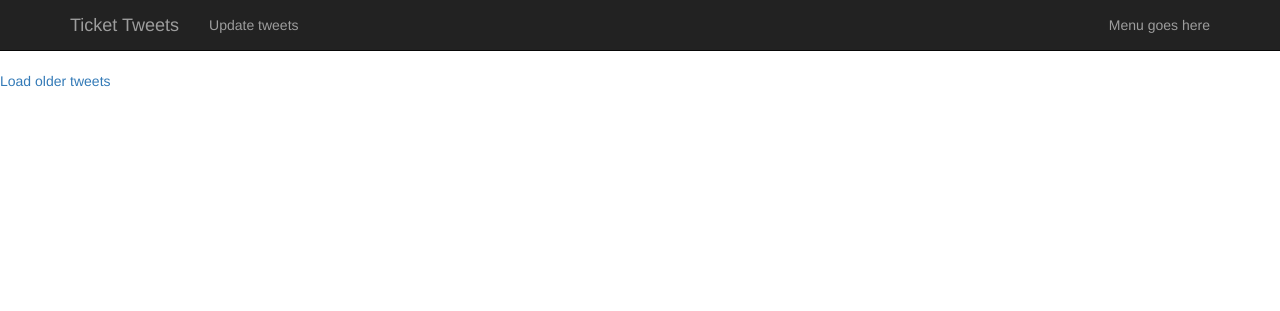
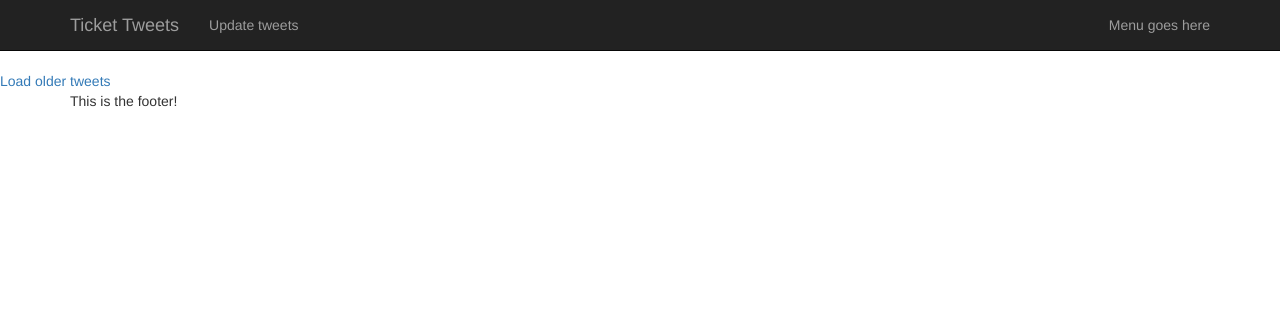
Before and after one commit to jason-ellis/tickettweets, a Flask app: template app/templates/index.html in a window 1280 px wide. Shown: the top 311 px of the page. Run offline with Flask 2, Linux system fonts and the light colour scheme; the template is opened without the code that fills it, so the values that code supplies are empty; parts of the project's set-up code (start-up, migrations or seed data) failed here and were passed over; some libraries are stand-ins or nearby versions.

Commit message:
add footer.html

```diff
--- a/app/templates/base.html
+++ b/app/templates/base.html
@@ -24,6 +24,7 @@
     <link href="https://maxcdn.bootstrapcdn.com/font-awesome/4.2.0/css/font-awesome.min.css" rel="stylesheet">
 {% endblock styles %}
 
+{% block body %}
     {% block navbar %}
       {% include "navbar.html" %}
     {% endblock navbar %}
@@ -31,6 +32,8 @@
     {% block content %}
 
     {% endblock content %}
+
+    {% include "footer.html" %}
 
     {% block scripts %}
       {# TODO remove jquery from this #}
@@ -40,3 +43,4 @@
     </script>
       <script src="{{ url_for('static', filename='js/tweetstream.js') }}"></script>
     {% endblock scripts %}
+{% endblock body %}
--- /dev/null
+++ b/app/templates/footer.html
@@ -0,0 +1,5 @@
+<footer>
+  <div class="container">
+    <p>This is the footer!</p>
+  </div>
+</footer>
```
Lines whose indentation alone changed are shown as unchanged.
